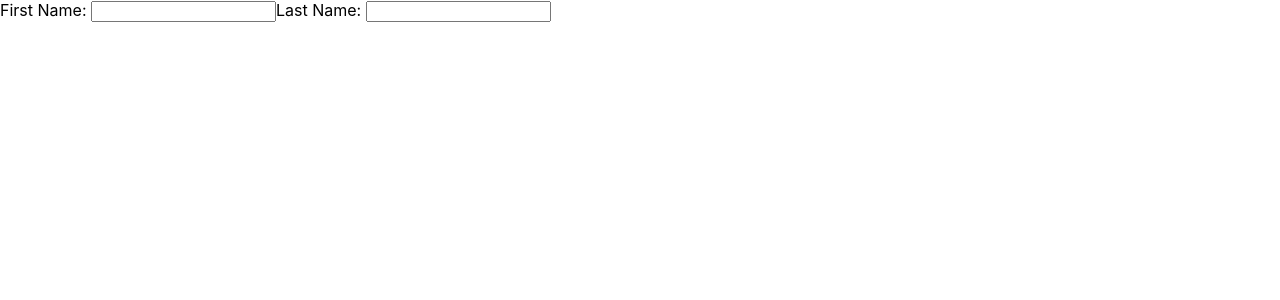
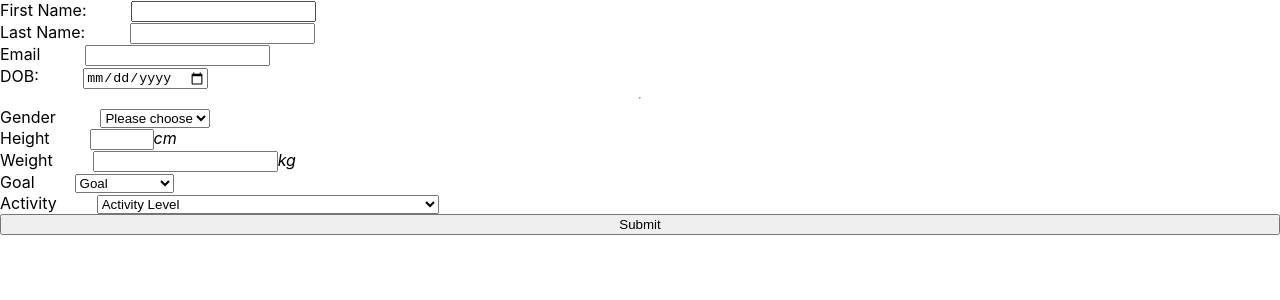
Before and after one commit to Pankaj5466/workout-full-app, a React (Create React App) app: page / in a window 1280 px wide. Shown: the top 300 px of the page. Built offline with nearby package versions, Linux system fonts and the light colour scheme.

Commit message:
Making form submit

```diff
--- /dev/null
+++ b/public/common.css
@@ -0,0 +1,10 @@
+form{
+    display: flex;
+    flex-direction: column;
+}
+
+form label{
+    width: 100%;
+    display: flex;
+    align-items: center;
+}
--- a/public/index.html
+++ b/public/index.html
@@ -10,6 +10,7 @@
       content="Web site created using create-react-app"
     />
     <link rel="apple-touch-icon" href="%PUBLIC_URL%/logo192.png" />
+    <link rel="stylesheet" href = "%PUBLIC_URL%/common.css"
     <!--
       manifest.json provides metadata used when your web app is installed on a
       user's mobile device or desktop. See https://developers.google.com/web/fundamentals/web-app-manifest/
--- /dev/null
+++ b/src/pages/SignUpPage.css
@@ -0,0 +1,19 @@
+
+.signUpWrap{
+    width: 100%;
+}
+
+form{
+    display: flex;
+    flex-direction: column;
+}
+
+form label{
+    display: block;
+    width: 100%;
+    align-items: center;
+}
+
+form label span{
+    margin-right: 40px;
+}
--- a/src/pages/SignUpPage.js
+++ b/src/pages/SignUpPage.js
@@ -1,13 +1,84 @@
+import './SignUpPage.css'
 
-const SignUpPage = ()=>{
-    return <forum>
-        <label>First Name: </label>
-        <input type = 'text'/>
+const SignUpPage = () => {
 
-        <label>Last Name: </label>
-        <input type = 'text'/>
+    const handleSubmitButton = (e) => {
+        //ValidationExample1: Validate onSubmit ButtonPress && Enable label
+        //Validation2: Validate email as user type them
+        //Validation3: make seperate input component , which handle {validation,errorText,onBlur}
+        e.preventDefault();
+        console.log('form submit pressed\n');
+    }
+    return <div className='singUpWrap'>
+        <form onSubmit={handleSubmitButton}>
 
-    </forum>
+            <label>
+                <span>First Name: </span>
+                <input type='text' />
+            </label>
+
+            <label>
+                <span>Last Name: </span>
+                <input type='text' />
+            </label>
+
+            <label>
+                <span>Email </span>
+                <input type='email' />
+            </label>
+
+            <label>
+                <span>DOB: </span>
+                <input type='date' />
+            </label>
+
+            <hr />
+            <label>
+                <span> Gender </span>
+                <select name="gender" required="" className="idle">
+                    <option value="">Please choose</option>
+                    <option value="Female">Female</option>
+                <option value="Male">Male</option>“
+                </select>
+            </label>
+
+            <label>
+                <span>Height</span>
+                <input type="number" name="length" min="0" max='200' autoComplete="off" required="" />
+                <i>cm</i>
+            </label>
+            <label>
+                <span>Weight</span>
+                <input type="number" name="weight" min="0" autoComplete="off" required="" /><i>kg</i>
+            </label>
+
+            <label>
+                <span>Goal</span>
+                <select name="goal" className="idle">
+                    <option value="">Goal</option>
+                    <option value="fat-loss">Fat Loss</option>
+                    <option value="maintenance">Maintenance</option>
+                    <option value="muscle-gain">Muscle Gain</option>
+                </select>
+            </label>
+
+            <label>
+                <span>Activity</span>
+                <select name="activity" className="idle">
+                    <option value="">Activity Level</option>
+                    <option value="lightly-active">Lightly active (moderate exercise but sedentary job)</option>
+                    <option value="moderately-active">Moderately active (intense exercise but sedentary job)</option>
+                    <option value="very-active">Very active (moderate exercise and active job)</option>
+                    <option value="extra-active">Extra active (intense exercise and active job)</option>
+                </select>
+            </label>
+
+            {/* This will link it to formSumbit handler */}
+            <button type="submit">Submit</button>
+
+        </form>
+    </div>
+
 }
 
 export default SignUpPage;
--- /dev/null
+++ b/src/pages/SignUpPage.module.css
@@ -0,0 +1,5 @@
+.invalid{
+    margin:0;
+    padding: 0;
+    color: red;
+}
```
Also changed, not shown: src/common.css (added).
